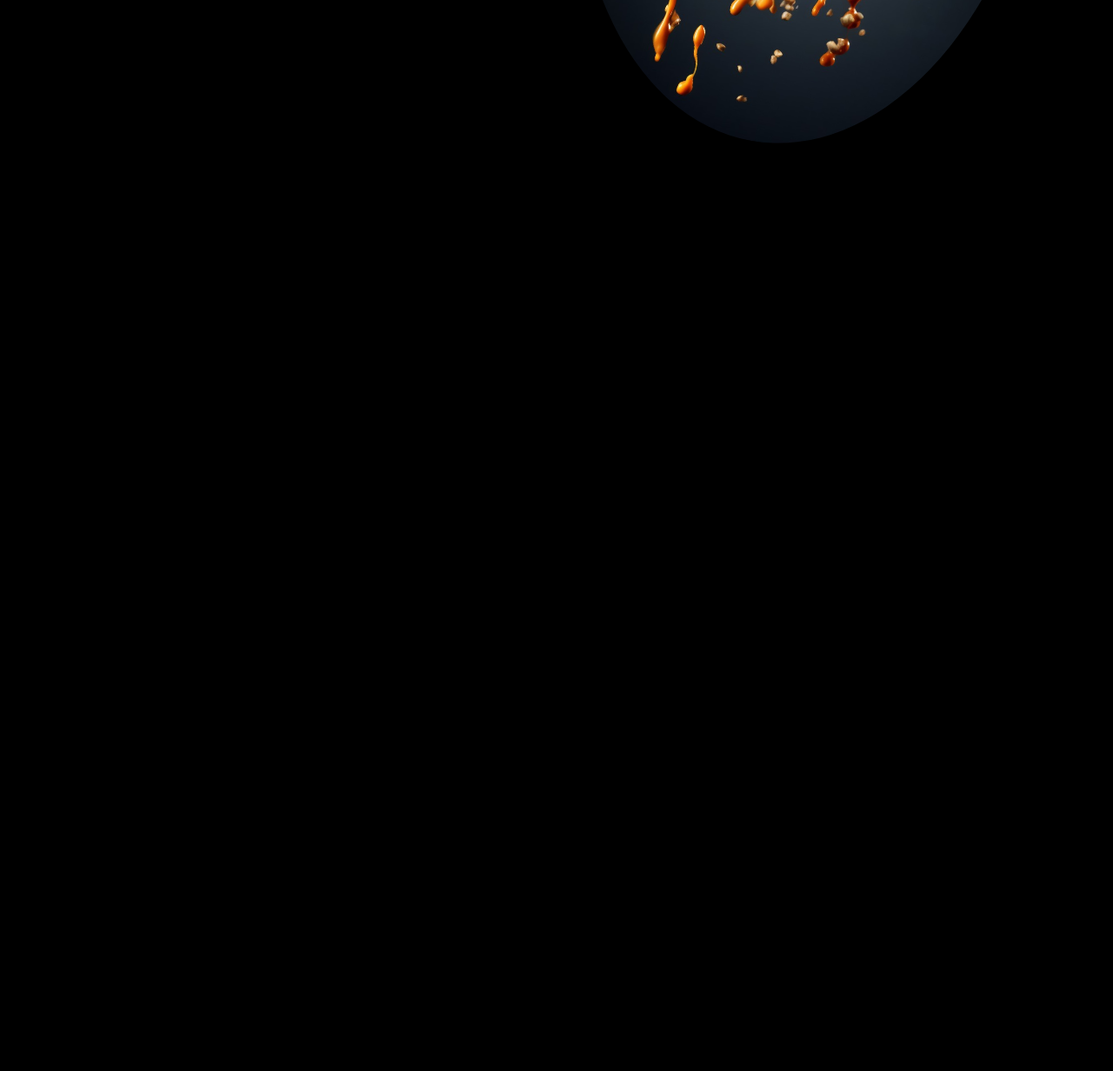
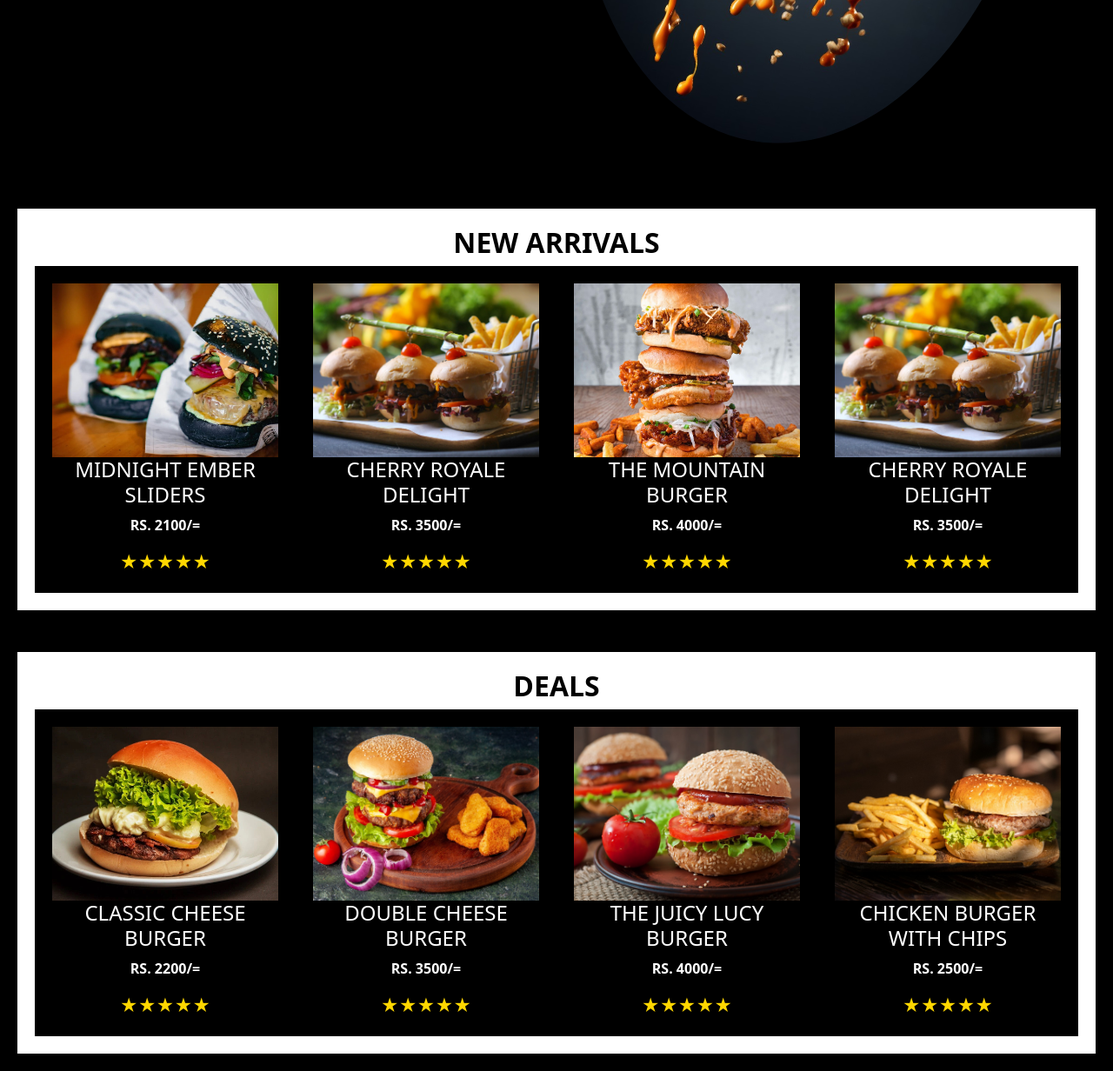
Before and after one commit to Shaini2003/Burger-Shop, a PHP site: page /Home.html in a window 1280 px wide. Shown: the part 768-2000 px from the top of the page at 87% size. Before the commit the page ends 932 px from the top, so only its background shows below. Run offline with PHP 8.4, Linux system fonts and the light colour scheme.

Commit message:
Shaini second commit

```diff
--- a/CSS/style.css
+++ b/CSS/style.css
@@ -1,19 +1,18 @@
-/* Reset styles */
+
 *{
     background-color: black;
-
 }
 body, h1, h2, h3, p {
     margin: 0;
     padding: 0;
 }
 
-/* General styles */
+
 body {
     font-family: Arial, sans-serif;
 }
 
-/* Header styles */
+
 header {
     background-color: black;
     color: #fff;
@@ -49,3 +48,49 @@ nav a {
    letter-spacing: 1px;
 
 }
+.product-container {
+    display: flex;
+    flex-wrap: wrap;
+    background-color:white;
+    justify-content: space-between;
+
+}
+
+.product {
+    padding: 20px;
+    width: 300px;
+    text-align: center;
+}
+
+.product img {
+    width: 100%;
+    height: 200px;
+    object-fit: cover;
+
+}
+
+.product p {
+    font-weight: bold;
+}
+
+.rating {
+    display: flex;
+    justify-content: center;
+}
+
+.rating::before {
+    content: "★★★★★";
+    font-size: 20px;
+    color: gold;
+}
+#new-arrivals{
+    background-color: white;
+    color: white;
+    padding: 20px;
+}
+#arrivals{
+    background-color: white;
+    color:black;
+    text-align: center;
+    font-weight: bold;
+}
--- a/Home.html
+++ b/Home.html
@@ -30,12 +30,87 @@
             <p style="font-family: 'Lucida Sans', 'Lucida Sans Regular', 'Lucida Grande', 'Lucida Sans Unicode', Geneva, Verdana, sans-serif;">We're committed to serving fresh,high-quality burgers made with love and care.Savor the juicy,flavor-packed crispy buns,and mouthwatering toppings that make our burgers trult exceptional.</p>
             <button id="btn" >ORDER NOW</button>
         </div>
+        <br><br>
+        <br><br>
+        <br><br><br>
+        <br><br>
+        <br><br><br>
+        <br><br>
+        <br><br><br>
+        <br><br>
+        <br>
 
+        <section id="new-arrivals">
+            <h2 id="arrivals">NEW ARRIVALS</h2>
+            <div class="product-container">
+                <div class="product">
+                    <img src="Media/midnight ember sliders.jpg" alt="Midnight Ember Sliders"width=400px>
+                    <h4>MIDNIGHT EMBER SLIDERS</h4>
+                    <p>RS. 2100/=</p>
+                    <div class="rating"></div>
+                </div>
+                <div class="product">
+                    <img src="Media/Cherry royal delight.jpg" alt="Cherry Royale Delight"width=400px>
+                    <h4>CHERRY ROYALE DELIGHT</h4>
+                    <p>RS. 3500/=</p>
+                    <div class="rating"></div>
+                </div>
+                <div class="product">
+                    <img src="Media/mountain burger.jpg" alt="Mountain burger"width="500px"height="600px">
+                    <h4>THE MOUNTAIN BURGER</h4>
+                    <p>RS. 4000/=</p>
+                    <div class="rating"></div>
+                </div>
+                <div class="product">
+                    <img src="Media/Cherry royal delight.jpg" alt="Cherry Royale Delight"width=400px>
+                    <h4>CHERRY ROYALE DELIGHT</h4>
+                    <p>RS. 3500/=</p>
+                    <div class="rating"></div>
+                </div>
+            </div>
 
+        </section>
+        <br><br>
+        <section id="new-arrivals">
+            <h2 id="arrivals">DEALS</h2>
+            <div class="product-container">
+                <div class="product">
+                    <img src="Media/classic burger.jpg" alt="classic burger"width=400px>
+                    <h4>CLASSIC CHEESE BURGER</h4>
+                    <p>RS. 2200/=</p>
+                    <div class="rating"></div>
+                </div>
+                <div class="product">
+                    <img src="Media/double cheese burger.jpg" alt="double cheese burger"width=400px>
+                    <h4>DOUBLE CHEESE BURGER</h4>
+                    <p>RS. 3500/=</p>
+                    <div class="rating"></div>
+                </div>
+                <div class="product">
+                    <img src="Media/The juicy burger.jpg" alt="juicy burger"width="500px"height="600px">
+                    <h4>THE JUICY LUCY BURGER</h4>
+                    <p>RS. 4000/=</p>
+                    <div class="rating"></div>
+                </div>
+                <div class="product">
+                    <img src="Media/Burger with potato.jpg" alt="burger with potatoes"width=400px>
+                    <h4>CHICKEN BURGER WITH CHIPS</h4>
+                    <p>RS. 2500/=</p>
+                    <div class="rating"></div>
+                </div>
+
+            </div>
+        </section>
 
 
     </header>
 
 
+
+
+
+
+
+
 </body>
 </html>
```
Also changed, not shown: Media/Burger with potato.jpg (added), Media/Cherry royal delight.jpg (added), Media/Omlet cheecy burger.jpg (added), Media/The juicy burger.jpg (added), Media/classic burger.jpg (added), Media/double cheese burger.jpg (added), Media/midnight ember sliders.jpg (added), Media/mountain burger.jpg (added), Media/verdant ember bites.jpg (added).
